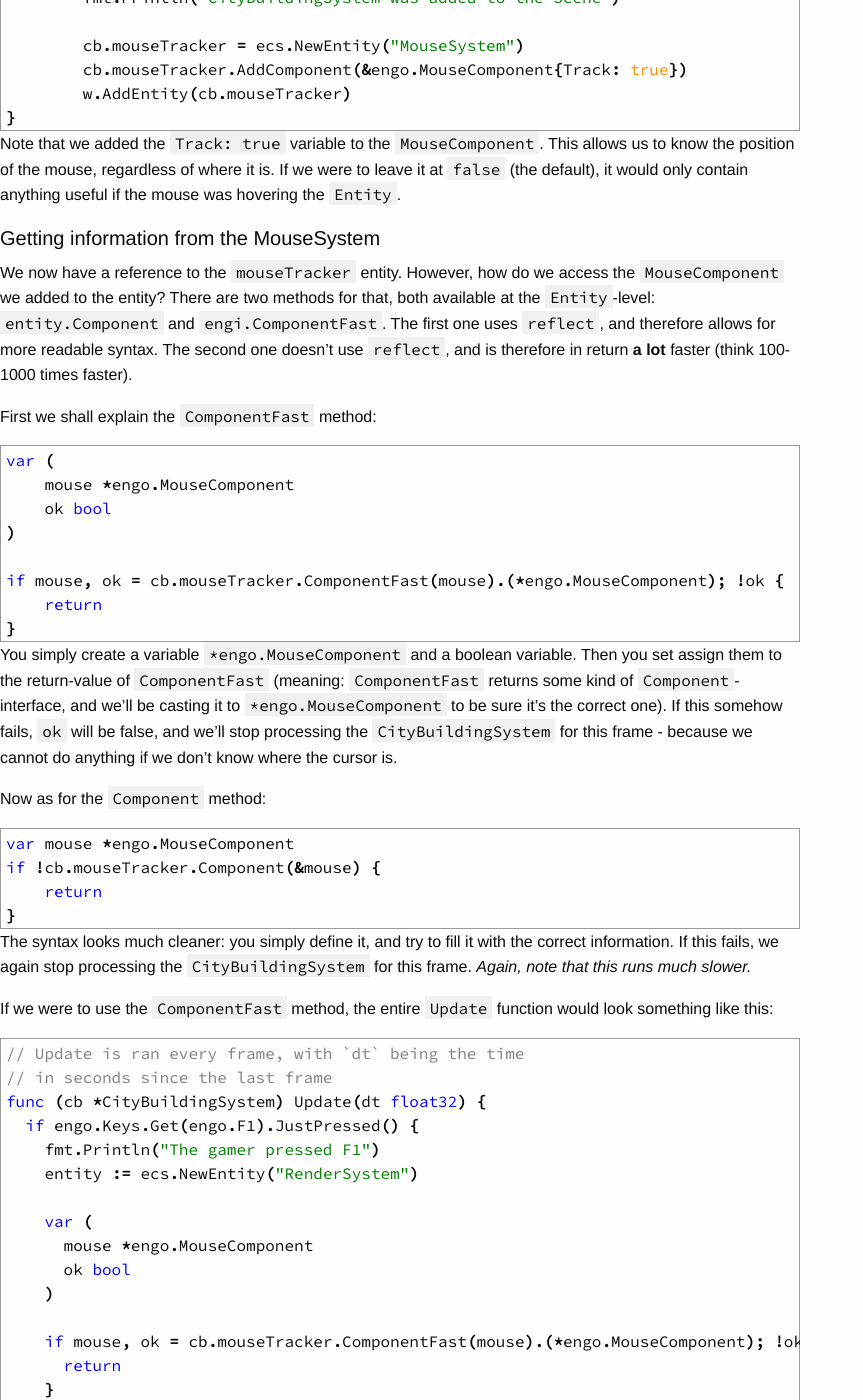
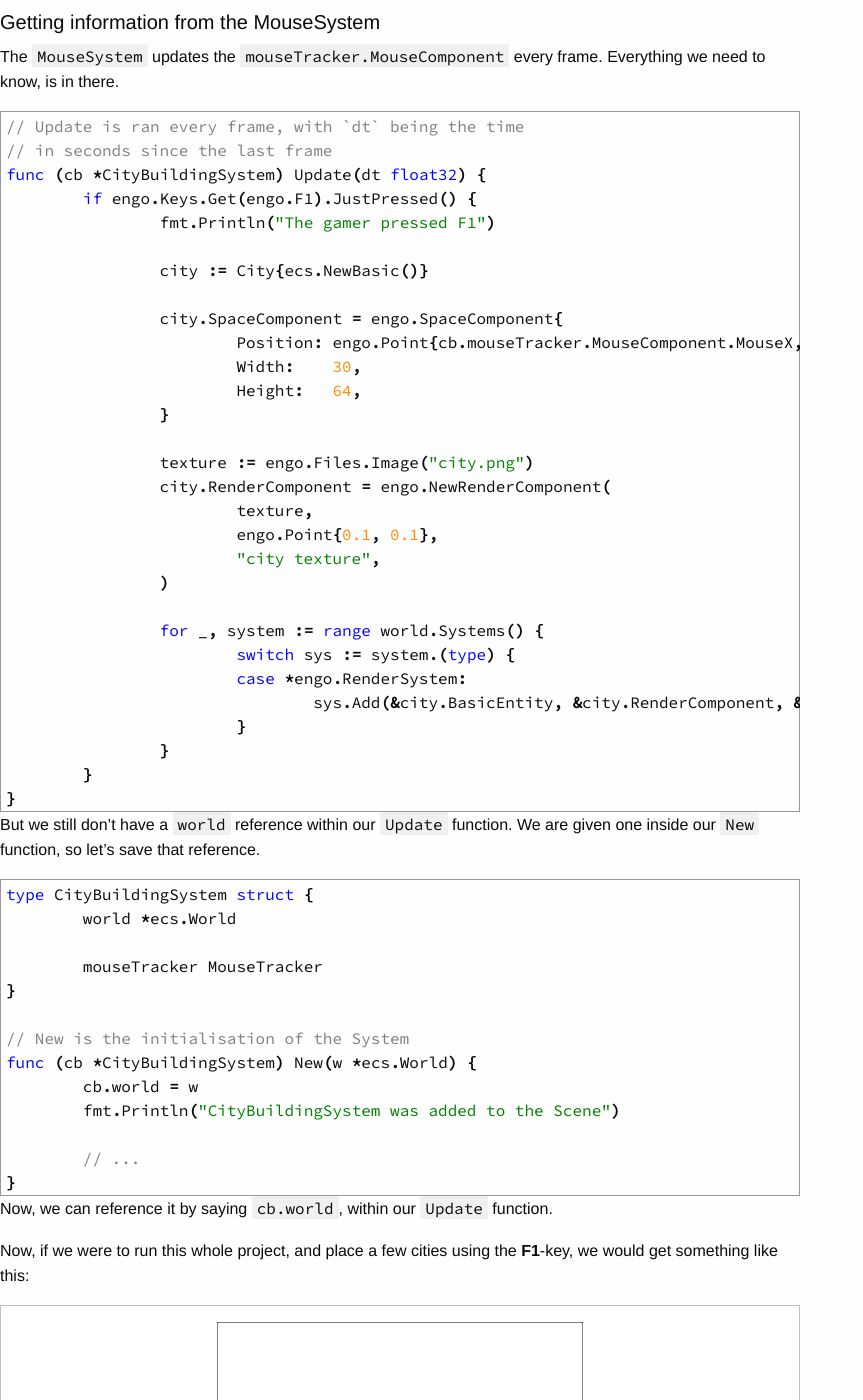
Before and after one commit to EngoEngine/engoengine.github.io, a Jekyll site: the page built from tutorials/_posts/2016-04-10-first-system.md, in a window 1280 px wide and 1400 px high, scrolled down 5732 px. Shown: the whole window, without its empty margins (0-863 px from the left). Built offline with Jekyll 4.4.1, drawn with Linux system fonts in a browser that asks for light colours; nearby versions of some CDN libraries; some of the changed text lies outside the part shown.

Commit message:
Updated tutorial 02-first-system to new ecs

```diff
--- a/tutorials/_posts/2016-04-10-first-system.md
+++ b/tutorials/_posts/2016-04-10-first-system.md
@@ -36,23 +36,12 @@ A `System` is anything that implements all these functions:
 // should iterate over its Entities on `Update`, in any way
 // suitable for the current implementation.
 type System interface {
-	// Type returns a unique string identifier, usually
-	// something like "RenderSystem", "CollisionSystem"...
-	Type() string
-	// Priority is used to create the order in which Systems
-	// (in the World) are processed
-	Priority() int
-
-	// New is the initialisation of the System
-	New(*World)
 	// Update is ran every frame, with `dt` being the time
 	// in seconds since the last frame
 	Update(dt float32)
 
-	// AddEntity adds a new Entity to the System
-	AddEntity(entity *Entity)
-	// RemoveEntity removes an Entity from the System
-	RemoveEntity(entity *Entity)
+	// Remove removes an Entity from the System
+	Remove(ecs.BasicEntity)
 }
 {% endhighlight %}
 
@@ -61,28 +50,8 @@ Let's start off with a very simple implementation of this interface:
 {% highlight go %}
 type CityBuildingSystem struct {}
 
-// Type returns a unique string identifier, usually
-// something like "RenderSystem", "CollisionSystem"...
-func (*CityBuildingSystem) Type() string {
-    return "CityBuildingSystem"
-}
-
-// Priority is used to create the order in which Systems
-// (in the World) are processed
-func (*CityBuildingSystem) Priority() int {
-    return 0
-}
-
-// AddEntity is called whenever an Entity is added to the
-// World, which "requires" this System
-func (*CityBuildingSystem) AddEntity(*ecs.Entity) {}
-
-// RemoveEntity is called whenever an Entity is removed from
-// the World, which "requires" this System
-func (*CityBuildingSystem) RemoveEntity(*ecs.Entity) {}
-
-// New is the initialisation of the System
-func (*CityBuildingSystem) New(*ecs.World) {}
+// Remove is called whenever an Entity is removed from the World, in order to remove it from this sytem as well
+func (*CityBuildingSystem) Remove(ecs.BasicEntity) {}
 
 // Update is ran every frame, with `dt` being the time
 // in seconds since the last frame
@@ -91,7 +60,8 @@ func (*CityBuildingSystem) Update(dt float32) {}
 {% endhighlight %}
 
 Our `CityBuildingSystem` builds *Cities* on top of the cursor. This requires use of the keyboard and mouse. At first,
-we don't need to worry about entities, so we'll ignore the `AddEntity` and `RemoveEntity` functions for now.
+we don't need to worry about entities, so we'll ignore the `Remove` function for now. We haven't added any entities,
+so we can safely ignore removing them.
 
 Let's keep **code quality** in mind, and create a *separate package* for our Systems, called `systems`. This means we create
 the directory `$GOPATH/github.com/EngoEngine/TrafficManager/systems`. Within this, we create a new file, with the
@@ -116,7 +86,10 @@ func (*myGame) Setup(world *ecs.World) {
 
 > ##### How do we know it works?
 > At the moment, we can't be sure it actually works, right?
-> Let's change the `New` function of our `CityBuildingSystem` to this:
+> Each system can optionally implement `New(*eces.World)`, which will be called whenever the System is added to the
+> scene.
+>
+> Let's create a `New` function for our `CityBuildingSystem`  like this:
 > {% highlight go %}
 // New is the initialisation of the System
 func (*CityBuildingSystem) New(*ecs.World) {
@@ -164,23 +137,27 @@ Now we know *when* to spawn a *City*, we can actually write the code to do so.
 
 Remember the code we used for the large *City*-icon we removed?
 {% highlight go %}
-entity := ecs.NewEntity("RenderSystem")
+city := City{BasicEntity: ecs.NewBasic()}
 
-entity.AddComponent(&engo.SpaceComponent{
+city.SpaceComponent = engo.SpaceComponent{
     Position: engo.Point{10, 10},
     Width: 303,
     Height: 641,
-})
+}
 
 texture := engo.Files.Image("city.png")
-entity.AddComponent(engo.NewRenderComponent(
+city.RenderComponent = engo.NewRenderComponent(
     texture,
     engo.Point{1, 1},
     "city texture",
-))
+)
 
-world.AddEntity(entity)
-
+for _, system := range world.Systems() {
+    switch sys := system.(type) {
+    case *engo.RenderSystem:
+        sys.Add(&city.BasicEntity, &city.RenderComponent, &city.SpaceComponent)
+    }
+}
 {% endhighlight %}
 
 There are a few things we want to change, before using this in our `CityBuildingSystem`:
@@ -195,18 +172,18 @@ As stated, we can easily change the size, by changing the numbers. However, chan
 instead of `1`:
 
 {% highlight go %}
-entity.AddComponent(&engo.SpaceComponent{
+city.SpaceComponent = engo.SpaceComponent{
     Position: engo.Point{10, 10},
     Width: 30,
     Height: 64,
-})
+}
 
 texture := engo.Files.Image("city.png")
-entity.AddComponent(engo.NewRenderComponent(
+city.RenderComponent = engo.NewRenderComponent(
     texture,
     engo.Point{0.1, 0.1},
     "city texture",
-))
+)
 {% endhighlight %}
 
 #### The location
@@ -239,8 +216,13 @@ This one needs to hold a `MouseComponent`, at which the results/data will be sav
 We first will update our `CityBuildingSystem` to contain the new `Entity`:
 
 {% highlight go %}
+type MouseTracker struct {
+    ecs.BasicEntity
+    engo.MouseComponent
+}
+
 type CityBuildingSystem struct {
-	mouseTracker *ecs.Entity
+	mouseTracker MouseTracker
 }
 {% endhighlight %}
 
@@ -252,87 +234,81 @@ this `CityBuildingSystem`:
 func (cb *CityBuildingSystem) New(w *ecs.World) {
 	fmt.Println("CityBuildingSystem was added to the Scene")
 
-	cb.mouseTracker = ecs.NewEntity("MouseSystem")
-	cb.mouseTracker.AddComponent(&engo.MouseComponent{Track: true})
-	w.AddEntity(cb.mouseTracker)
+	cb.mouseTracker.BasicEntity = ecs.NewBasic()
+	cb.mouseTracker.MouseComponent = engo.MouseComponent{Track: true}
+
+	for _, system := range w.Systems() {
+		switch sys := system.(type) {
+		case *engo.MouseSystem:
+			sys.Add(&cb.mouseTracker.BasicEntity, &cb.mouseTracker.MouseComponent, nil, nil)
+		}
+	}
 }
 {% endhighlight %}
 
 Note that we added the `Track: true` variable to the `MouseComponent`. This allows us to know the position of the
 mouse, regardless of where it is. If we were to leave it at `false` (the default), it would only contain anything
-useful if the mouse was hovering the `Entity`.
+useful if the mouse was hovering the `Entity`. We are also giving two parameters `nil` within the `Add` function
+of the `MouseSystem`. That is because (as described in the documentation of that `Add` function), one can also provide
+a `SpaceComponent` and `RenderComponent`, if one wants to know specifics about that particular entity (like
+hover-events). This is not our intention at the moment, we just want to know about the position of the cursor. Therefore
+we can safely pass `nil` for those two parameters.
 
 ##### Getting information from the MouseSystem
-We now have a reference to the `mouseTracker` entity. However, how do we access the `MouseComponent` we added to the
-entity? There are two methods for that, both available at the `Entity`-level: `entity.Component` and
-`engi.ComponentFast`. The first one uses `reflect`, and therefore allows for more readable syntax. The second one
-doesn't use `reflect`, and is therefore in return **a lot** faster (think 100-1000 times faster).
-
-First we shall explain the `ComponentFast` method:
-{% highlight go %}
-var (
-    mouse *engo.MouseComponent
-    ok bool
-)
-
-if mouse, ok = cb.mouseTracker.ComponentFast(mouse).(*engo.MouseComponent); !ok {
-    return
-}
-{% endhighlight %}
-
-You simply create a variable `*engo.MouseComponent` and a boolean variable. Then you set assign them to the return-value
-of `ComponentFast` (meaning: `ComponentFast` returns some kind of `Component`-interface, and we'll be casting it to
-`*engo.MouseComponent` to be sure it's the correct one). If this somehow fails, `ok` will be false, and we'll stop
-processing the `CityBuildingSystem` for this frame - because we cannot do anything if we don't know where the cursor is.
-
-Now as for the `Component` method:
-
-{% highlight go %}
-var mouse *engo.MouseComponent
-if !cb.mouseTracker.Component(&mouse) {
-    return
-}
-{% endhighlight %}
-
-The syntax looks much cleaner: you simply define it, and try to fill it with the correct information. If this fails,
-we again stop processing the `CityBuildingSystem` for this frame. *Again, note that this runs much slower.*
-
-If we were to use the `ComponentFast` method, the entire `Update` function would look something like this:
+The `MouseSystem` updates the `mouseTracker.MouseComponent` every frame. Everything we need to know, is in there.
 
 {% highlight go %}
 // Update is ran every frame, with `dt` being the time
 // in seconds since the last frame
 func (cb *CityBuildingSystem) Update(dt float32) {
-  if engo.Keys.Get(engo.F1).JustPressed() {
-    fmt.Println("The gamer pressed F1")
-    entity := ecs.NewEntity("RenderSystem")
+	if engo.Keys.Get(engo.F1).JustPressed() {
+		fmt.Println("The gamer pressed F1")
 
-    var (
-      mouse *engo.MouseComponent
-      ok bool
-    )
+		city := City{ecs.NewBasic()}
 
-    if mouse, ok = cb.mouseTracker.ComponentFast(mouse).(*engo.MouseComponent); !ok {
-      return
-    }
+		city.SpaceComponent = engo.SpaceComponent{
+			Position: engo.Point{cb.mouseTracker.MouseComponent.MouseX, cb.mouseTracker.MouseComponent.MouseY},
+			Width:    30,
+			Height:   64,
+		}
 
-    entity.AddComponent(&engo.SpaceComponent{
-      Position: engo.Point{mouse.MouseX, mouse.MouseY},
-      Width: 30,
-      Height: 64,
-    })
+		texture := engo.Files.Image("city.png")
+		city.RenderComponent = engo.NewRenderComponent(
+			texture,
+			engo.Point{0.1, 0.1},
+			"city texture",
+		)
 
-    texture := engo.Files.Image("city.png")
-    entity.AddComponent(engo.NewRenderComponent(
-      texture,
-      engo.Point{0.1, 0.1},
-      "city texture",
-    ))
-
-    cb.world.AddEntity(entity)
-  }
+		for _, system := range world.Systems() {
+			switch sys := system.(type) {
+			case *engo.RenderSystem:
+				sys.Add(&city.BasicEntity, &city.RenderComponent, &city.SpaceComponent)
+			}
+		}
+	}
 }
 {% endhighlight %}
+
+But we still don't have a `world` reference within our `Update` function. We are given one inside our `New` function,
+so let's save that reference.
+
+{% highlight go %}
+type CityBuildingSystem struct {
+	world *ecs.World
+
+	mouseTracker MouseTracker
+}
+
+// New is the initialisation of the System
+func (cb *CityBuildingSystem) New(w *ecs.World) {
+	cb.world = w
+	fmt.Println("CityBuildingSystem was added to the Scene")
+
+	// ...
+}
+{% endhighlight %}
+
+Now, we can reference it by saying `cb.world`, within our `Update` function.
 
 Now, if we were to run this whole project, and place a few cities using the **F1**-key, we would get something like
 this:
```
Also changed, not shown: other parts of tutorials/_posts/2016-04-10-first-system.md (+1 -1 lines).
